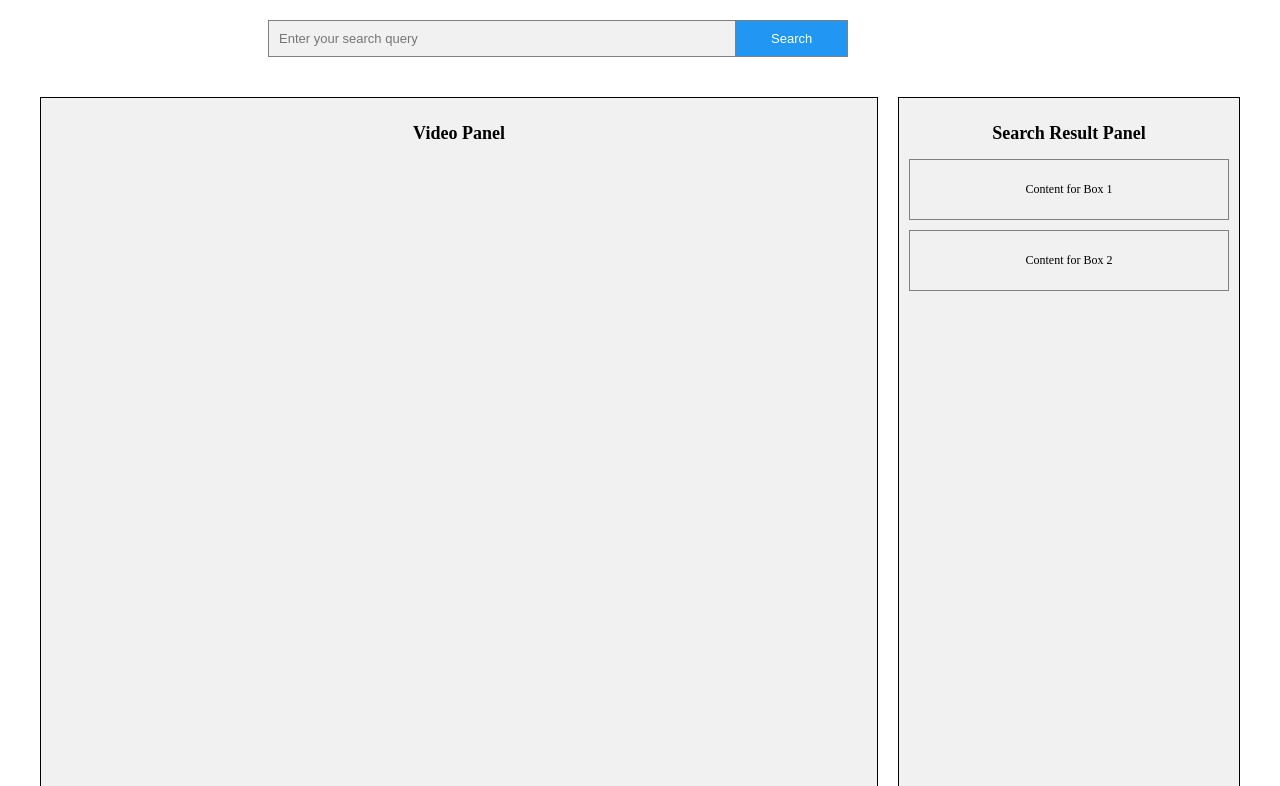
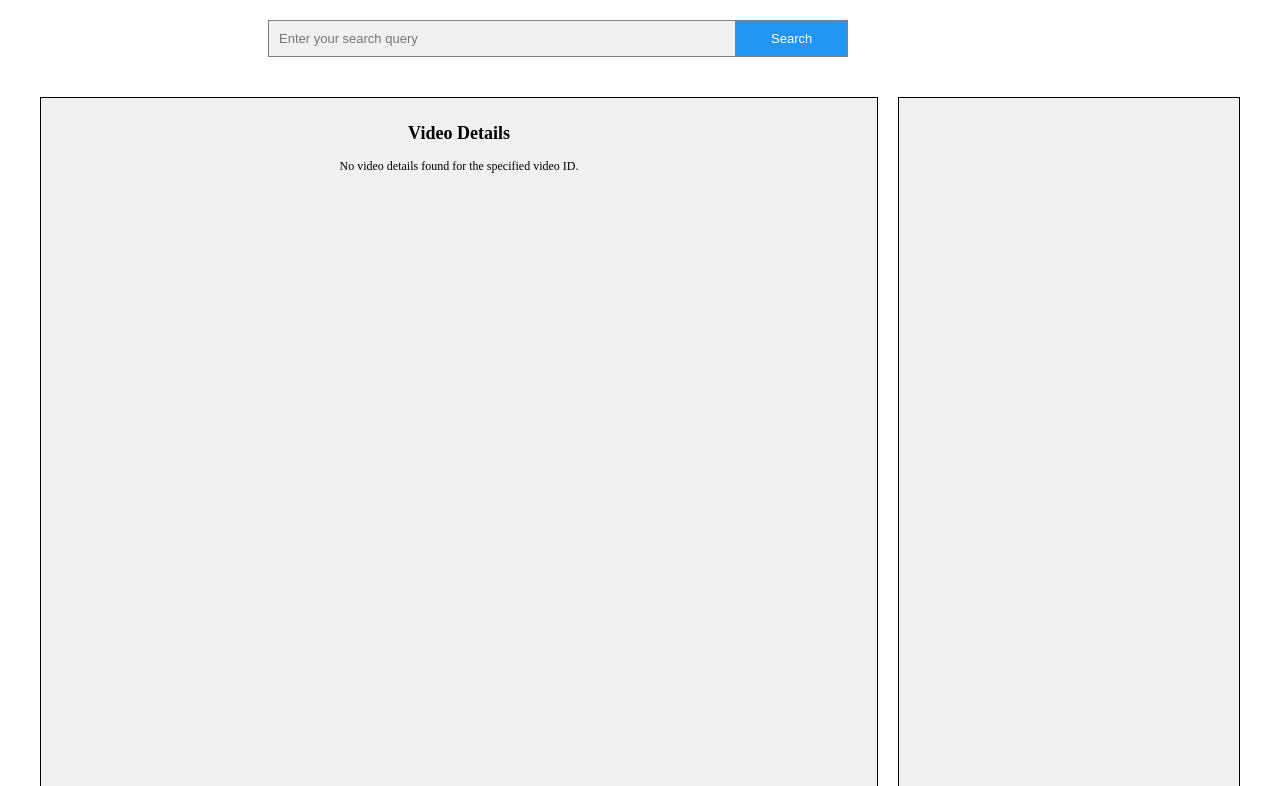
Before and after one commit to PT-10/DE_Project, a Flask app: template templates/video_details.html in a window 1280 px wide. Shown: the top 786 px of the page. Run offline with Flask 3, Linux system fonts and the light colour scheme; the template is opened without the code that fills it, so the values that code supplies are empty.

Commit message:
Updates search panel

```diff
--- a/app.py
+++ b/app.py
@@ -3,17 +3,16 @@ from mongodb import MongoDB, generate_embedding
 #from setup import DatabaseSetup
 import numpy as np
 from flask import jsonify, request,redirect,session
-from mysql import verify_user,create_user
+from mysql import verify_user,create_user, clicked
 
 hf_token = "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"
 embedding_url = "https://api-inference.huggingface.co/pipeline/feature-extraction/sentence-transformers/all-MiniLM-L6-v2"
-
-
 
 app = Flask(__name__)
 app.secret_key = 'any random string'
 mongo = MongoDB()
 db = mongo.db
+
 def search_videos(query):
     # Create a text index on the fields you want to search
     db.test.create_index([("videoInfo.snippet.title", "text"), ("videoInfo.snippet.tags", "text")])
@@ -30,45 +29,6 @@ def extract_titles(results):
     # Extract titles from the search results
     titles = [result["videoInfo"]["snippet"]["title"] for result in results]
     return titles
-# mongo.insert_to_db()
-# counter=0
-# counter_done=0
-# for video in mongo.db.test.find():
-#     if counter > 50:
-#         break
-#     if video.get('title_embedding_hf'):
-#         counter_done+=1
-#         continue
-#     title = video.get("videoInfo", {}).get("snippet", {}).get("title", "")
-#     print(title)
-#     video['title_embedding_hf'] = generate_embedding(title, hf_token).tolist()
-#     mongo.db.test.replace_one({'_id': video['_id']}, video)
-#     counter+=1
-# print(counter_done)
-# for video in mongo.db.test.find({}, {"videoInfo.snippet.title": 1}):
-#     title = video.get("videoInfo", {}).get("snippet", {}).get("title", "")
-#     embeddings.append(generate_embedding(title, hf_token))
-# query ="Jawans"
-# q_embedding = generate_embedding(query, hf_token)
-
-# def get_top_k(scores: np.ndarray, k: int) -> np.ndarray:
-#     idx = np.argpartition(scores, -k)[-k:]
-#     return idx[np.argsort(scores[idx])][::-1]
-
-
-# def rank(embeddings: list[np.ndarray], query: str, k: int, hf_token: str) -> list[int]:
-#     if k > len(embeddings):
-#         raise ValueError("k must be less than the number of videos")
-
-#     query_embedding = generate_embedding(query, hf_token)
-#     embeddings = np.concatenate(embeddings, axis=0)
-#     dots = np.dot(query, embeddings.T)
-#     emb_norm = np.linalg.norm(embeddings, axis=1).reshape(1, -1)
-#     query_norm = np.linalg.norm(query)
-#     scores = np.divide(dots, (emb_norm * query_norm)).reshape(-1)
-#     top_k_idx = get_top_k(scores, k)
-
-#     return top_k_idx.tolist()
 
 
 @app.route('/')
@@ -118,58 +78,19 @@ def search():
         return render_template('search_results.html', search_results=results)
 
 
-@app.route("/video/<video_id>")
-def video_details(video_id):
-    # Fetch video details from MongoDB and Neo4j
-    # Update CVP and SRP accordingly
-    return render_template("video_details.html")
+@app.route('/video/<video_id>')
+def video_page(video_id):
+    # Fetch video details based on the video_id
+    # This is where you would retrieve information about the selected video
+    # For example, you might fetch details from a database or an API
+    video_details = get_video_details(video_id)
+
+    # Render the video page template with the video details
+    return render_template('video_details.html', video_details=video_details)
+
+def get_video_details(video_id):
+    video_details = db.test.find_one({ "videoInfo.id": video_id })
+    return video_details
 
 if __name__=="__main__":
     app.run(debug=True)
-
-
-# from flask import Flask, render_template, redirect, url_for, request
-# from flask_login import LoginManager, UserMixin, login_user, logout_user, login_required, current_user
-
-# app = Flask(__name__)
-# app.config['SECRET_KEY'] = 'your_secret_key'
-
-# login_manager = LoginManager(app)
-
-# class User(UserMixin):
-#     def __init__(self, user_id):
-#         self.id = user_id
-
-# @login_manager.user_loader
-# def load_user(user_id):
-#     return User(user_id)
-
-# @app.route('/login', methods=['GET', 'POST'])
-# def login():
-#     if request.method == 'POST':
-#         # Replace this with your actual authentication logic
-#         username = request.form['username']
-#         password = request.form['password']
-
-#         # Example authentication (replace with your own logic)
-#         if username == 'your_username' and password == 'your_password':
-#             user = User(user_id=1)
-#             login_user(user)
-#             return redirect(url_for('index'))
-
-#         # Redirect to login page with an error message on failed login
-#         return render_template('login.html', error='Invalid username or password')
-
-#     return render_template('login.html')
-
-# @app.route('/logout')
-# def logout():
-#     logout_user()
-#     return 'Logged out successfully'
-
-# @app.route('/index')
-# def index():
-#     return render_template('index.html')
-
-# if __name__ == '__main__':
-#     app.run(debug=True)
--- a/templates/video_details.html
+++ b/templates/video_details.html
@@ -24,20 +24,29 @@
     </div>
 
     <div id="current_video_panel">
-      <h2>Video Panel</h2>
-      <!-- Display current video details here -->
+      <h2>Video Details</h2>
+      {% if video_details %}
+        <div>
+          <iframe
+            width="560"
+            height="315"
+            src="https://www.youtube.com/embed/{{ video_details.videoInfo.id }}"
+            frameborder="0"
+            allow="accelerometer; autoplay; encrypted-media; gyroscope; picture-in-picture"
+            allowfullscreen
+          ></iframe>
+          <!-- Add more details as needed -->
+        </div>
+        <h3>{{ video_details.videoInfo.snippet.title }}</h3>
+        <p>{{ video_details.videoInfo.snippet.description }}</p>
+        <p>Views: {{ video_details.videoInfo.statistics.viewCount }}</p>
+
+      {% else %}
+        <p>No video details found for the specified video ID.</p>
+      {% endif %}
     </div>
     <div id="search_result_panel">
-      <h2>Search Result Panel</h2>
       <!-- Display search results here -->
-      <div class="result-box">
-        <!-- Content for the first box -->
-        <p>Content for Box 1</p>
-      </div>
-      <div class="result-box">
-        <!-- Content for the second box -->
-        <p>Content for Box 2</p>
-      </div>
     </div>
   </body>
 </html>
```
Also changed, not shown: mysql.py (+4 -5 lines), neo.py (+13 -0 lines), templates/search_results.html (+9 -7 lines).
